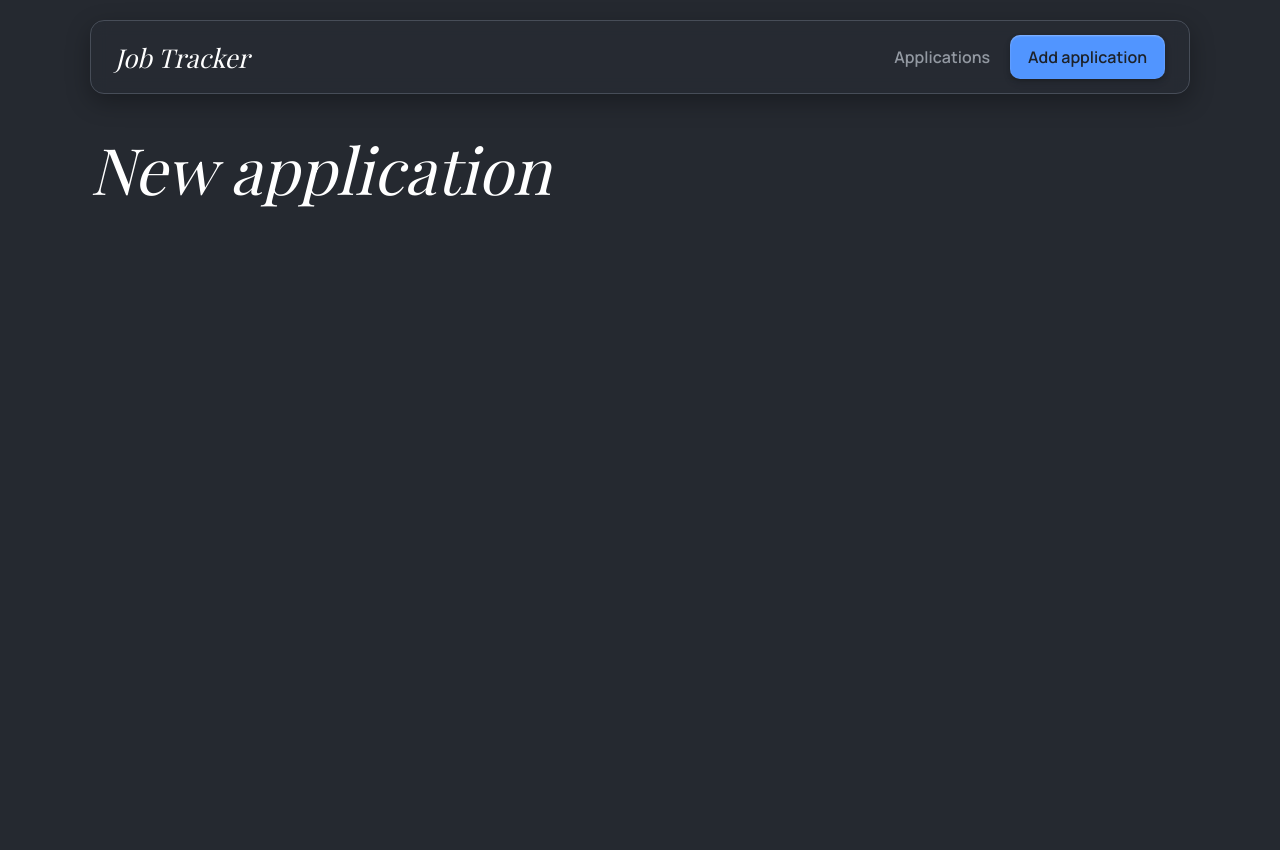
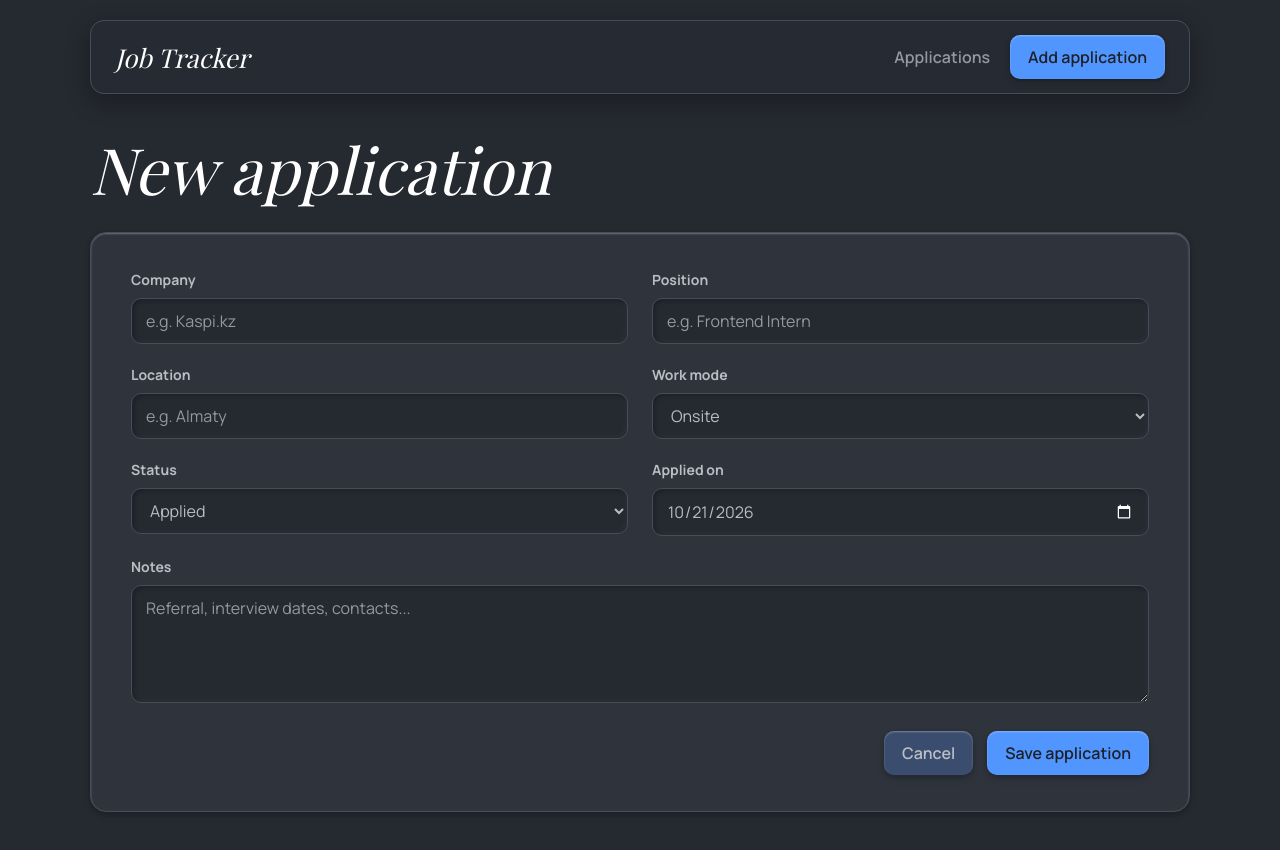
Before and after one commit to kimashii-dan/react-job-app-tracker, a React (Vite) app: page /add in a window 1280 px wide. Shown: the top 850 px of the page. Before the commit the page ends 800 px from the top, so only its background shows below. Built offline with nearby package versions, Linux system fonts and the light colour scheme; a web font is replaced by a local one.

Commit message:
add controlled form for creating applications

```diff
--- /dev/null
+++ b/src/components/ApplicationForm.css
@@ -0,0 +1,61 @@
+.form {
+  display: flex;
+  flex-direction: column;
+  gap: 28px;
+  padding: 36px 40px;
+  background: var(--card);
+  border: 1px solid var(--border);
+  border-radius: 16px;
+  box-shadow: var(--shadow-base);
+}
+
+.form-grid {
+  display: grid;
+  grid-template-columns: repeat(2, 1fr);
+  gap: 20px 24px;
+}
+
+.form-field {
+  display: flex;
+  flex-direction: column;
+  gap: 8px;
+}
+
+.form-field-wide {
+  grid-column: 1 / -1;
+}
+
+.form-label {
+  font-size: 14px;
+  font-weight: 700;
+}
+
+.form-field textarea {
+  resize: vertical;
+}
+
+.form-field select {
+  cursor: pointer;
+}
+
+.form-field .input-error {
+  border-color: var(--destructive);
+}
+
+.form-error {
+  font-size: 13px;
+  font-weight: 600;
+  color: var(--destructive);
+}
+
+.form-actions {
+  display: flex;
+  justify-content: flex-end;
+  gap: 14px;
+}
+
+@media (max-width: 900px) {
+  .form-grid {
+    grid-template-columns: 1fr;
+  }
+}
--- /dev/null
+++ b/src/components/ApplicationForm.jsx
@@ -0,0 +1,150 @@
+import { useState } from 'react'
+import { Link } from 'react-router-dom'
+import './ApplicationForm.css'
+
+function getToday() {
+  return new Date().toLocaleDateString('en-CA')
+}
+
+function ApplicationForm({ saving, onSave }) {
+  const [form, setForm] = useState({
+    company: '',
+    position: '',
+    location: '',
+    workMode: 'onsite',
+    status: 'applied',
+    appliedAt: getToday(),
+    notes: '',
+  })
+  const [errors, setErrors] = useState({})
+
+  function handleChange(e) {
+    setForm({ ...form, [e.target.name]: e.target.value })
+  }
+
+  function handleSubmit(e) {
+    e.preventDefault()
+
+    const newErrors = {}
+    if (!form.company.trim()) {
+      newErrors.company = 'Company is required'
+    }
+    if (!form.position.trim()) {
+      newErrors.position = 'Position is required'
+    }
+    if (!form.location.trim()) {
+      newErrors.location = 'Location is required'
+    }
+    if (!form.appliedAt) {
+      newErrors.appliedAt = 'Date is required'
+    }
+
+    setErrors(newErrors)
+    if (Object.keys(newErrors).length > 0) {
+      return
+    }
+
+    onSave({
+      ...form,
+      company: form.company.trim(),
+      position: form.position.trim(),
+      location: form.location.trim(),
+      notes: form.notes.trim(),
+    })
+  }
+
+  return (
+    <form className="form" onSubmit={handleSubmit}>
+      <div className="form-grid">
+        <label className="form-field">
+          <span className="form-label">Company</span>
+          <input
+            name="company"
+            placeholder="e.g. Kaspi.kz"
+            value={form.company}
+            onChange={handleChange}
+            className={errors.company ? 'input-error' : ''}
+          />
+          {errors.company && <span className="form-error">{errors.company}</span>}
+        </label>
+
+        <label className="form-field">
+          <span className="form-label">Position</span>
+          <input
+            name="position"
+            placeholder="e.g. Frontend Intern"
+            value={form.position}
+            onChange={handleChange}
+            className={errors.position ? 'input-error' : ''}
+          />
+          {errors.position && <span className="form-error">{errors.position}</span>}
+        </label>
+
+        <label className="form-field">
+          <span className="form-label">Location</span>
+          <input
+            name="location"
+            placeholder="e.g. Almaty"
+            value={form.location}
+            onChange={handleChange}
+            className={errors.location ? 'input-error' : ''}
+          />
+          {errors.location && <span className="form-error">{errors.location}</span>}
+        </label>
+
+        <label className="form-field">
+          <span className="form-label">Work mode</span>
+          <select name="workMode" value={form.workMode} onChange={handleChange}>
+            <option value="onsite">Onsite</option>
+            <option value="hybrid">Hybrid</option>
+            <option value="remote">Remote</option>
+          </select>
+        </label>
+
+        <label className="form-field">
+          <span className="form-label">Status</span>
+          <select name="status" value={form.status} onChange={handleChange}>
+            <option value="applied">Applied</option>
+            <option value="interview">Interview</option>
+            <option value="offer">Offer</option>
+            <option value="rejected">Rejected</option>
+          </select>
+        </label>
+
+        <label className="form-field">
+          <span className="form-label">Applied on</span>
+          <input
+            type="date"
+            name="appliedAt"
+            value={form.appliedAt}
+            onChange={handleChange}
+            className={errors.appliedAt ? 'input-error' : ''}
+          />
+          {errors.appliedAt && <span className="form-error">{errors.appliedAt}</span>}
+        </label>
+
+        <label className="form-field form-field-wide">
+          <span className="form-label">Notes</span>
+          <textarea
+            name="notes"
+            rows="4"
+            placeholder="Referral, interview dates, contacts..."
+            value={form.notes}
+            onChange={handleChange}
+          />
+        </label>
+      </div>
+
+      <div className="form-actions">
+        <Link to="/" className="button button-secondary">
+          Cancel
+        </Link>
+        <button type="submit" className="button button-primary" disabled={saving}>
+          {saving ? 'Saving...' : 'Save application'}
+        </button>
+      </div>
+    </form>
+  )
+}
+
+export default ApplicationForm
--- /dev/null
+++ b/src/pages/AddPage.css
@@ -0,0 +1,5 @@
+.add-page {
+  display: flex;
+  flex-direction: column;
+  gap: 28px;
+}
--- a/src/pages/AddPage.jsx
+++ b/src/pages/AddPage.jsx
@@ -1,5 +1,35 @@
+import { useState } from 'react'
+import { useNavigate } from 'react-router-dom'
+import { createApplication } from '../api.js'
+import ApplicationForm from '../components/ApplicationForm.jsx'
+import Message from '../components/Message.jsx'
+import './AddPage.css'
+
 function AddPage() {
-  return <h1 className="page-title">New application</h1>
+  const navigate = useNavigate()
+  const [saving, setSaving] = useState(false)
+  const [saveError, setSaveError] = useState(null)
+
+  function handleSave(data) {
+    setSaving(true)
+    setSaveError(null)
+    createApplication(data)
+      .then(() => {
+        navigate('/')
+      })
+      .catch((err) => {
+        setSaveError(err.message)
+        setSaving(false)
+      })
+  }
+
+  return (
+    <div className="add-page">
+      <h1 className="page-title">New application</h1>
+      {saveError && <Message type="error">{saveError}</Message>}
+      <ApplicationForm saving={saving} onSave={handleSave} />
+    </div>
+  )
 }
 
 export default AddPage
```
